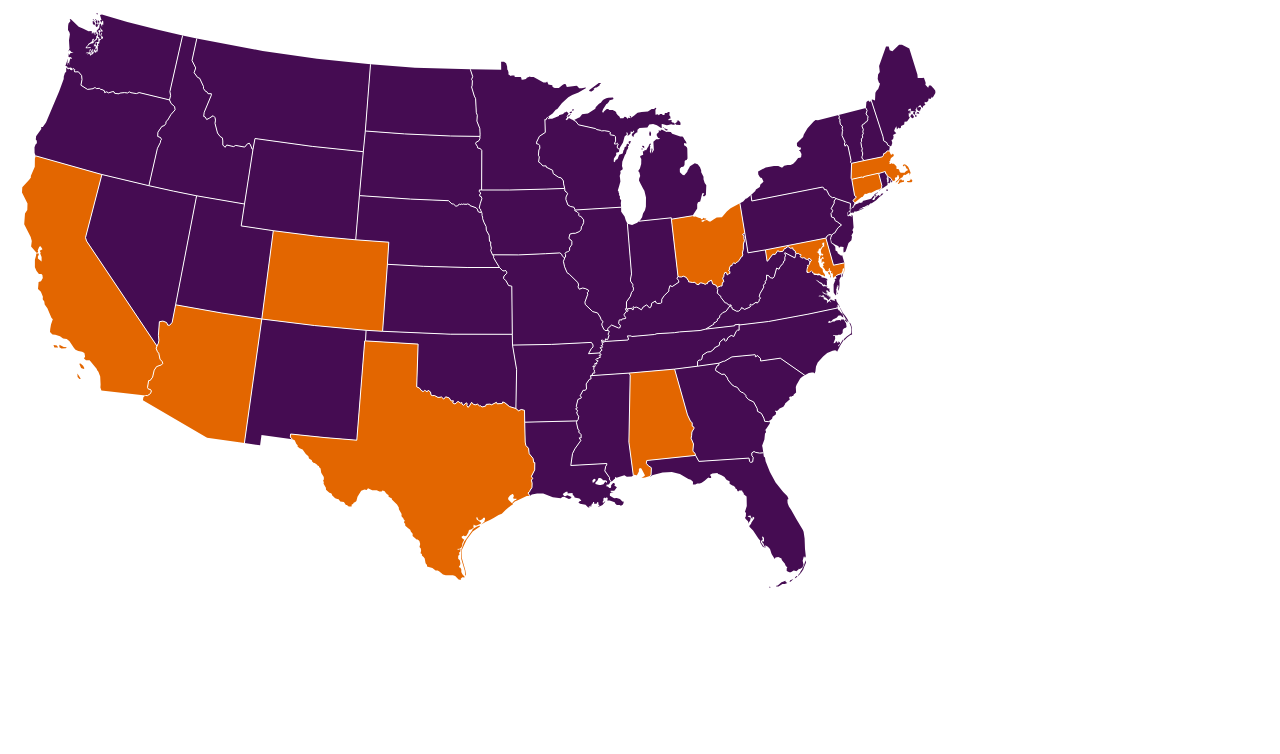
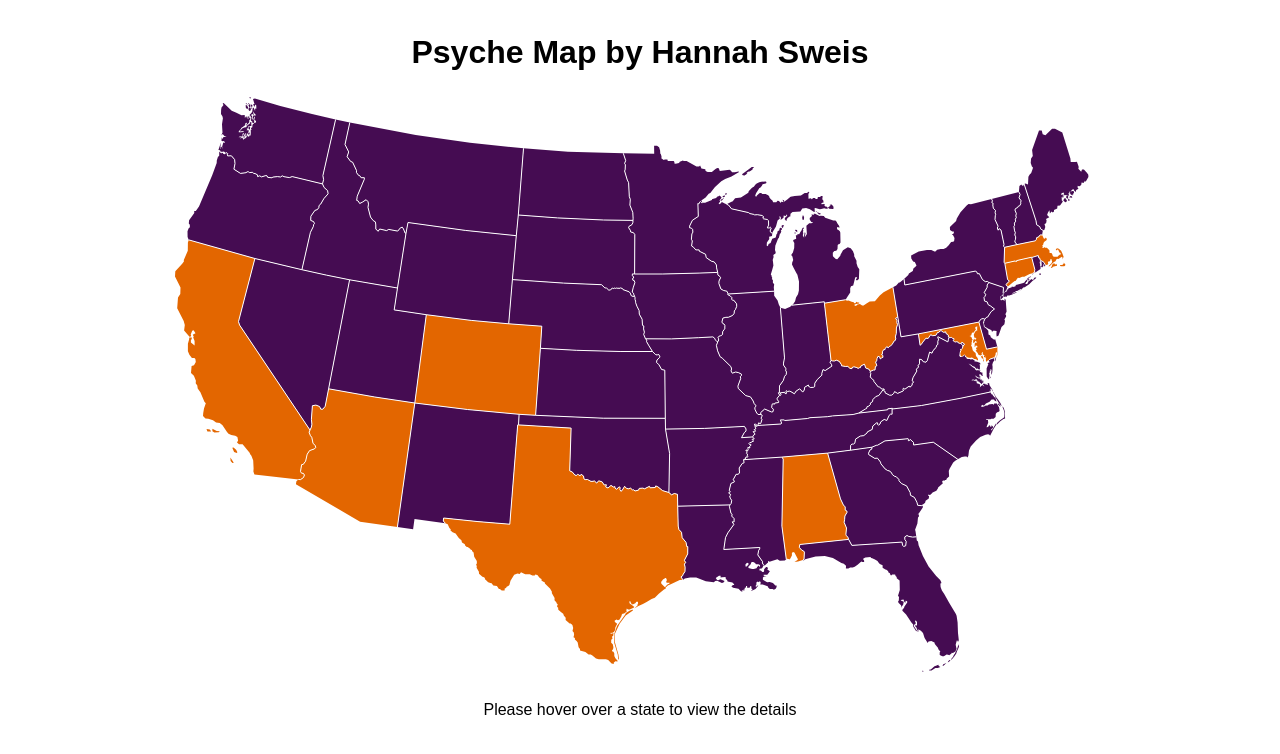
Before and after one commit to NASAPsyche/Psyche_Map-Hannah_Sweis, a plain HTML site: page index.html in a window 1280 px wide. Drawn offline with Linux system fonts and the light colour scheme.

Commit message:
added title and descriptive text

```diff
--- a/index.html
+++ b/index.html
@@ -3,9 +3,23 @@
 
 <head>
     <meta http-equiv="Content-Type" content="text/html; charset=UTF-8">
+    <title>Psyche Map by Hannah Sweis</title>
+    <style>
+        body {
+            padding: 2%;
+            font-family: Arial, Helvetica, sans-serif;
+        }
+        #content {
+            width: max-content;
+            margin: auto;
+            text-align: center;
+        }
+    </style>
 </head>
 
 <body>
+    <div id="content">
+        <h1>Psyche Map by Hannah Sweis</h1>
         <svg data-brackets-id="163" xmlns="http://www.w3.org/2000/svg" width="959" height="593">
             <title data-brackets-id="164">Blank map of the United States, territories not included</title>
             <defs data-brackets-id="165">
@@ -626,6 +640,8 @@ Place this code in the empty space below. */
             </g>
 
         </svg>
+        <p>Please hover over a state to view the details</p>
+    </div>
 </body>
 
 </html>
```
Lines whose indentation alone changed are shown as unchanged.
